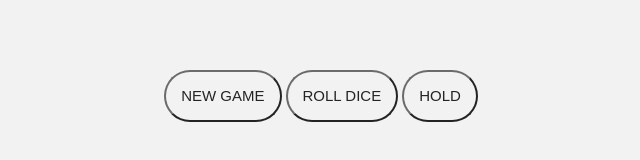
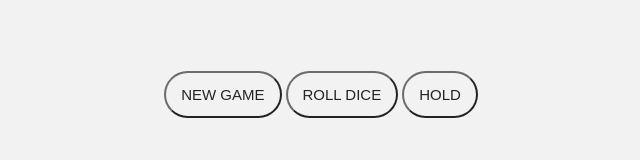
Before and after one commit to JoannaLapa/3-column-card-component-with-simple-js-excercises, a website: page pig-game.html in a window 1280 px wide. Shown: the part 152-312 px from the top of the page, 319-959 px from the left. Drawn offline with nearby package versions, Linux system fonts and the light colour scheme; files that its build step writes are made by us from their sources; files whose address does not match are found by name.

Commit message:
'reset styles for buttons etc. added'

```diff
--- a/src/sass/base/_reset.scss
+++ b/src/sass/base/_reset.scss
@@ -65,3 +65,19 @@ svg {
 		scroll-behavior: auto !important;
 	}
 }
+
+/**
+ * 1. Change the font styles in all browsers.
+ * 2. Remove the margin in Firefox and Safari.
+ */
+
+ button,
+ input,
+ optgroup,
+ select,
+ textarea {
+   font-family: inherit; /* 1 */
+   font-size: 100%; /* 1 */
+   line-height: 1.15; /* 1 */
+   margin: 0; /* 2 */
+ }
```
